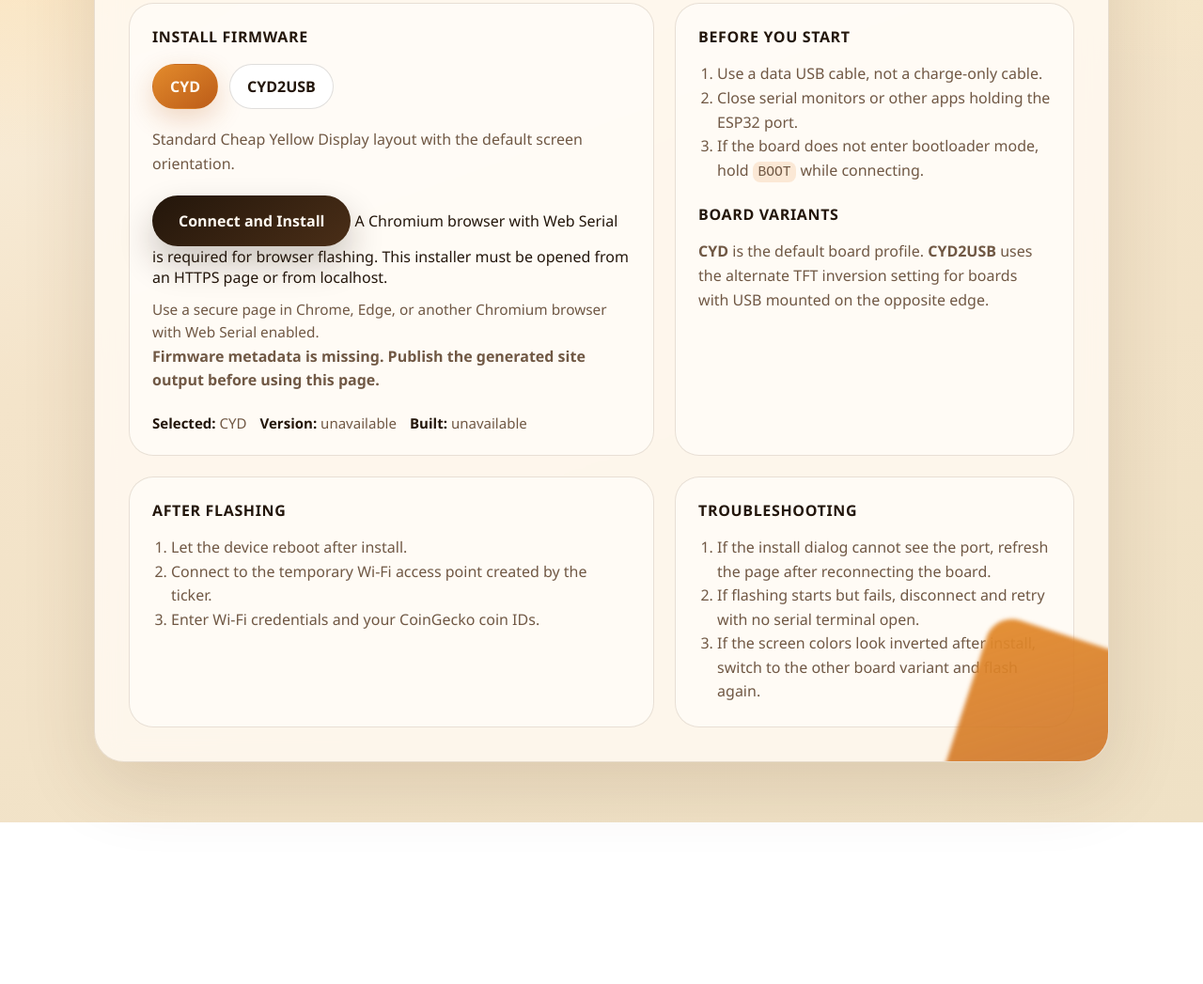
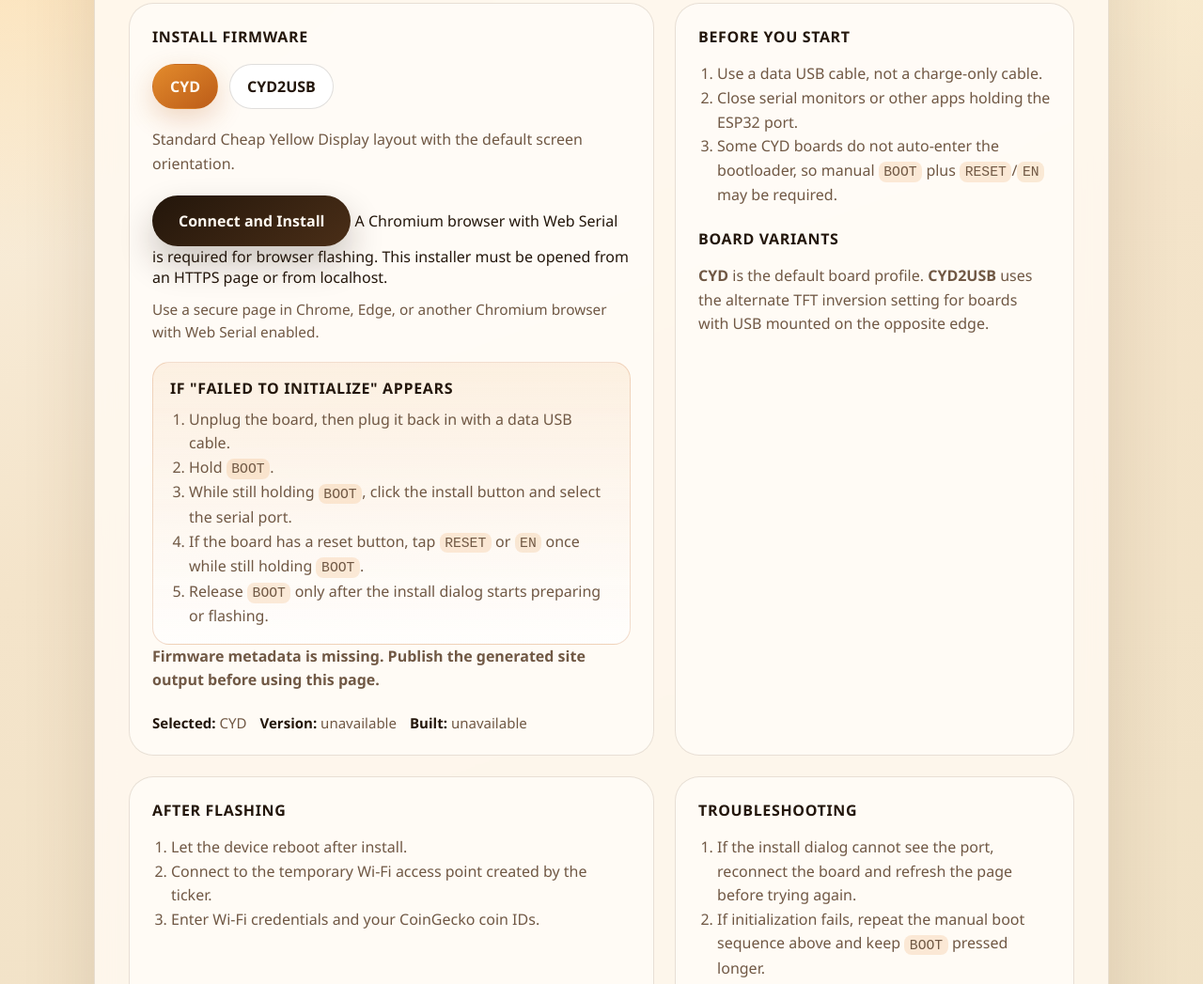
Before and after one commit to besoeasy/cyd-crypto-ticker, a plain HTML site: page web-flasher/index.html in a window 1280 px wide. Shown: the part 412-1459 px from the top of the page at 94% size. Before the commit the page ends 1287 px from the top, so only its background shows below. Drawn offline with Linux system fonts and the light colour scheme; no server answers.

Commit message:
Add boot help section with troubleshooting steps and enhance existing instructions

```diff
--- a/web-flasher/index.html
+++ b/web-flasher/index.html
@@ -174,6 +174,23 @@
         gap: 12px;
       }
 
+      .boot-help {
+        margin: 18px 0 0;
+        padding: 16px 18px;
+        border: 1px solid rgba(188, 92, 24, 0.2);
+        border-radius: 18px;
+        background: linear-gradient(180deg, rgba(227, 139, 44, 0.1), rgba(255, 255, 255, 0.72));
+      }
+
+      .boot-help h3 {
+        margin: 0 0 10px;
+      }
+
+      .boot-help ol {
+        margin: 0;
+        padding-left: 20px;
+      }
+
       .install-button {
         border: 0;
         border-radius: 999px;
@@ -276,6 +293,17 @@
               </p>
             </div>
 
+            <section class="boot-help">
+              <h3>If "Failed to initialize" appears</h3>
+              <ol>
+                <li>Unplug the board, then plug it back in with a data USB cable.</li>
+                <li>Hold <code>BOOT</code>.</li>
+                <li>While still holding <code>BOOT</code>, click the install button and select the serial port.</li>
+                <li>If the board has a reset button, tap <code>RESET</code> or <code>EN</code> once while still holding <code>BOOT</code>.</li>
+                <li>Release <code>BOOT</code> only after the install dialog starts preparing or flashing.</li>
+              </ol>
+            </section>
+
             <p class="status" id="status"></p>
             <div class="meta">
               <span><strong>Selected:</strong> <span id="selected-target">CYD</span></span>
@@ -289,7 +317,7 @@
             <ol class="checks">
               <li>Use a data USB cable, not a charge-only cable.</li>
               <li>Close serial monitors or other apps holding the ESP32 port.</li>
-              <li>If the board does not enter bootloader mode, hold <code>BOOT</code> while connecting.</li>
+              <li>Some CYD boards do not auto-enter the bootloader, so manual <code>BOOT</code> plus <code>RESET</code>/<code>EN</code> may be required.</li>
             </ol>
 
             <h3 style="margin-top: 22px;">Board Variants</h3>
@@ -310,7 +338,8 @@
           <section class="panel">
             <h3>Troubleshooting</h3>
             <ol class="steps">
-              <li>If the install dialog cannot see the port, refresh the page after reconnecting the board.</li>
+              <li>If the install dialog cannot see the port, reconnect the board and refresh the page before trying again.</li>
+              <li>If initialization fails, repeat the manual boot sequence above and keep <code>BOOT</code> pressed longer.</li>
               <li>If flashing starts but fails, disconnect and retry with no serial terminal open.</li>
               <li>If the screen colors look inverted after install, switch to the other board variant and flash again.</li>
             </ol>
```
